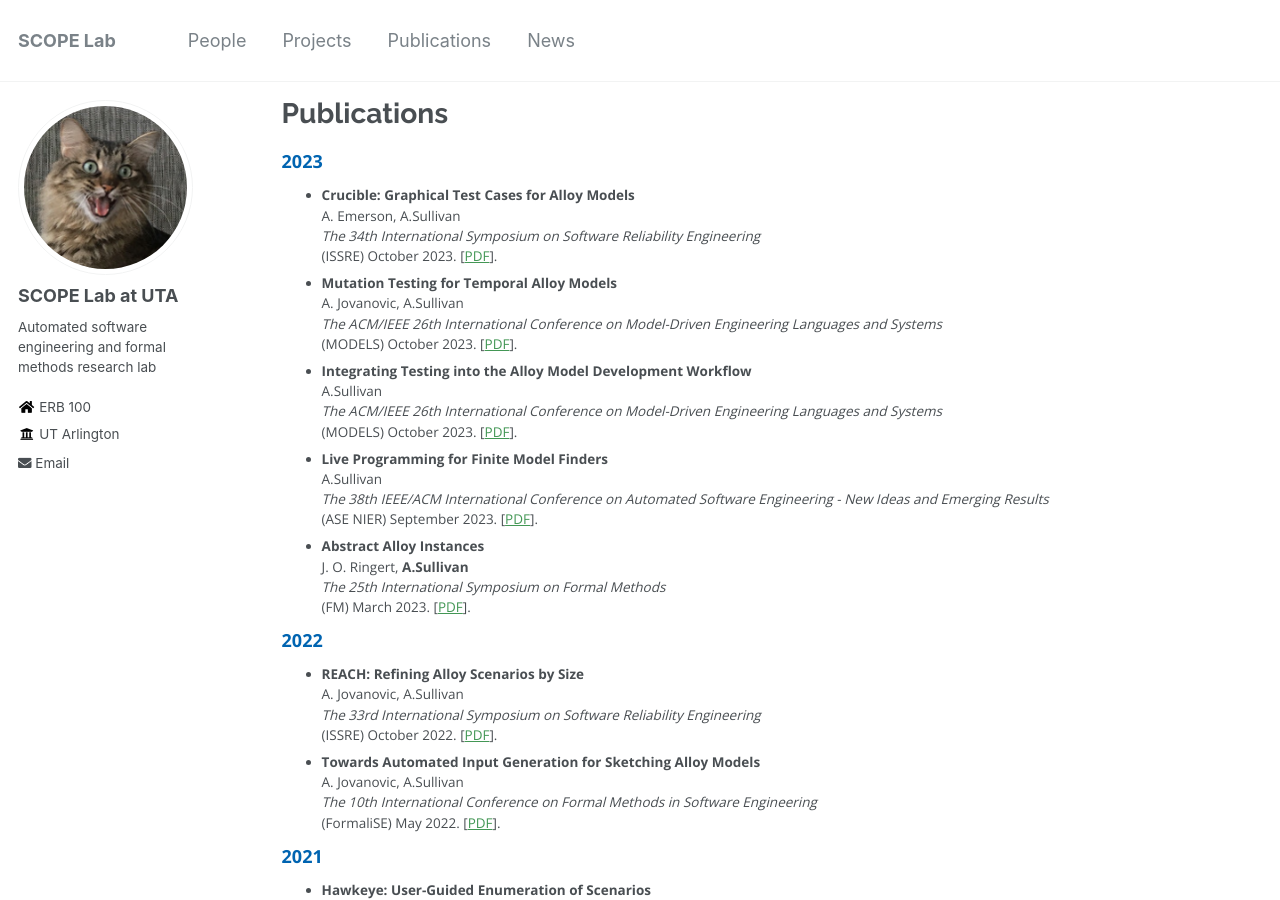
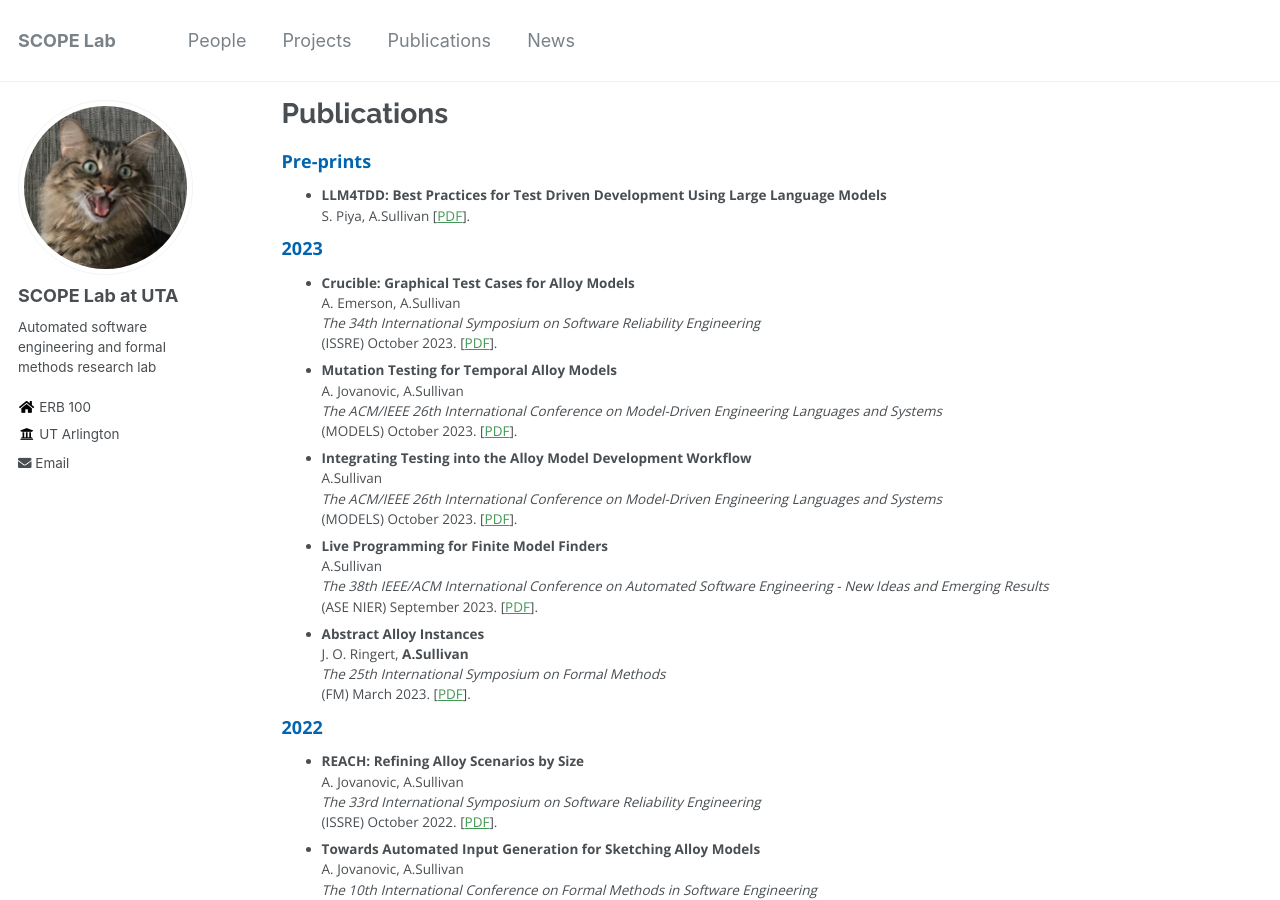
Before and after one commit to SCOPELabUTA/SCOPELabUTA.github.io, a Jekyll site: the page built from _pages/publications.md, in a window 1280 px wide and 900 px high. Built offline with Jekyll 4.4.1, drawn with Linux system fonts in a browser that asks for light colours.

Commit message:
Update publications.md

```diff
--- a/_pages/publications.md
+++ b/_pages/publications.md
@@ -3,6 +3,11 @@ title: "Publications"
 permalink: /publications/
 author_profile: true
 ---
+### Pre-prints
+
+* **LLM4TDD: Best Practices for Test Driven Development Using Large Language Models**
+S. Piya, A.Sullivan \[[PDF](https://arxiv.org/abs/2312.04687)\].
+
 ### 2023
 
 * **Crucible: Graphical Test Cases for Alloy Models**
```
